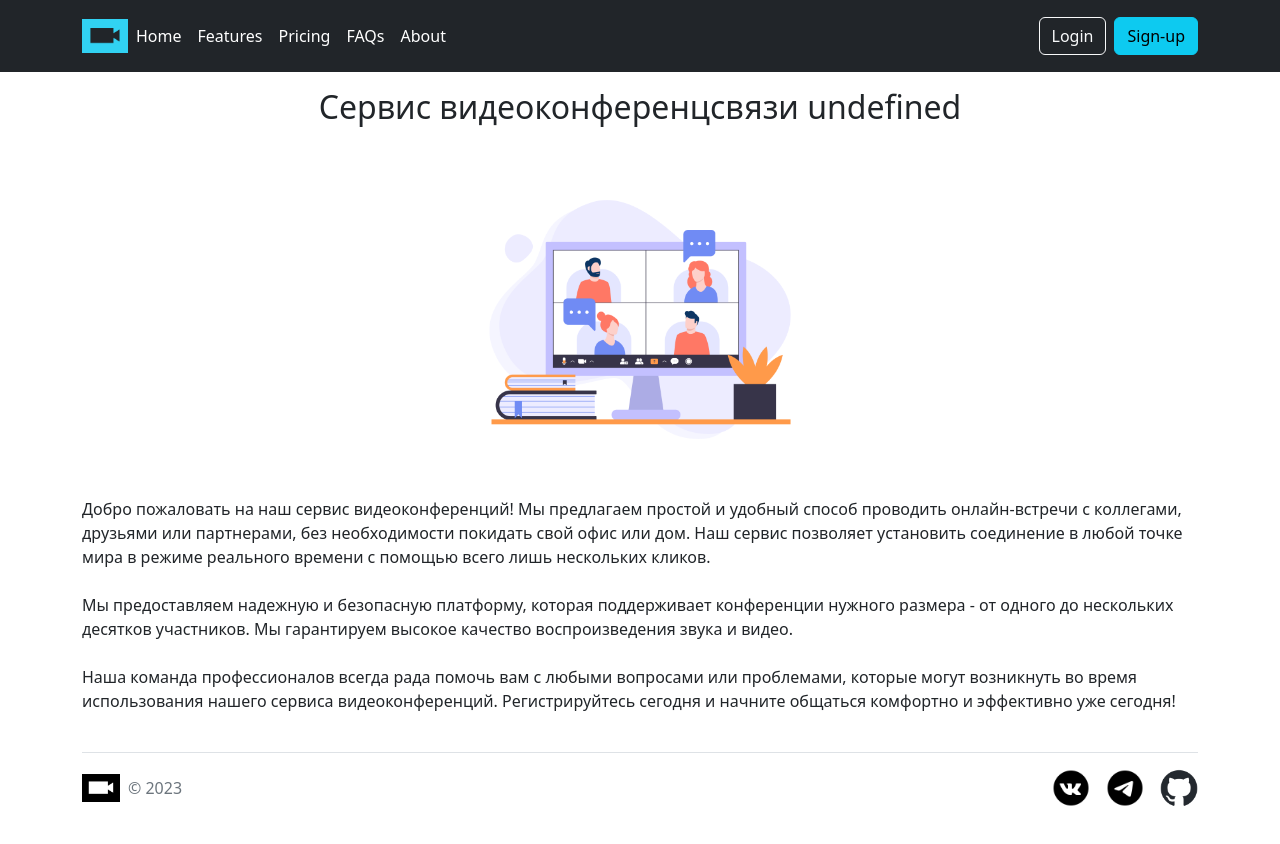
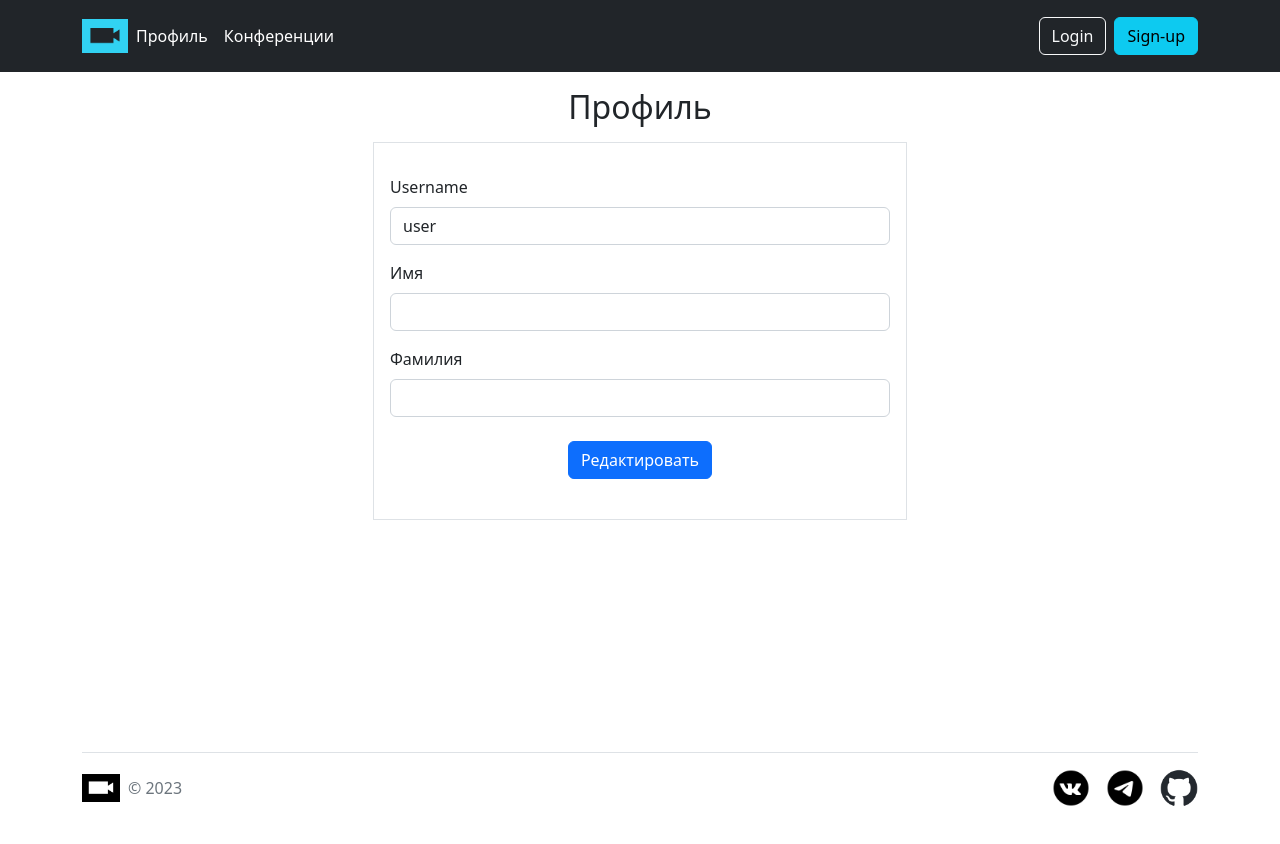
Before and after one commit to MatweyL/VideoConferenceFrontend, a React (Create React App) app: page / in a window 1280 px wide. Shown: the top 844 px of the page. Built offline with nearby package versions, Linux system fonts and the light colour scheme; the HTML template or start-up script is replaced by a standard one.

Commit message:
added custom base components such as ReadOnlyInput, LabeledInput

```diff
--- a/src/App.js
+++ b/src/App.js
@@ -7,6 +7,8 @@ import '../node_modules/bootstrap/dist/css/bootstrap.min.css';
 import './static/css/styles.css';
 import Login from "./components/pages/Login";
 import Main from "./components/pages/Main";
+import Register from "./components/pages/Register";
+import Profile from "./components/pages/Profile";
 
 function App() {
     const [fullPageMode, setFullPageMode] = useState(false);
@@ -14,7 +16,7 @@ function App() {
             <BasePage>
                 <Header></Header>
                 <Body fullPageMode={fullPageMode} setFullPageMode={setFullPageMode}>
-                    <Main/>
+                    <Profile/>
                 </Body>
                 <Footer></Footer>
             </BasePage>
--- /dev/null
+++ b/src/components/base/LabeledInput.js
@@ -0,0 +1,19 @@
+import React from "react";
+
+const LabeledInput = ({type, placeholder, inputLabel, value, readOnly, ...props}) => {
+
+    return (
+        <div className="input col-md-12">
+            <label className="labels mt-3 mb-2">{inputLabel}</label>
+            <input type={type}
+                   className="form-control"
+                   placeholder={placeholder}
+                   defaultValue={value}
+                   readOnly={readOnly}
+            />
+        </div>
+    );
+}
+
+
+export default LabeledInput;
--- /dev/null
+++ b/src/components/base/ReadOnlyInput.js
@@ -0,0 +1,11 @@
+import React from "react";
+
+const ReadOnlyInput = ({title, value, ...props}) => {
+    return (<div className="input col-md-12">
+        <label className="labels mt-3 mb-2">{title}</label>
+        <div className="form-control">{value}</div>
+    </div>);
+}
+
+
+export default ReadOnlyInput;
--- a/src/components/layouts/Header.js
+++ b/src/components/layouts/Header.js
@@ -11,11 +11,11 @@ const Header = (props) => {
                     </a>
 
                     <ul className="nav col-12 col-lg-auto me-lg-auto mb-2 justify-content-center mb-md-0">
-                        <li><a href="\#" className="nav-link px-2 text-white">Home</a></li>
-                        <li><a href="\#" className="nav-link px-2 text-white">Features</a></li>
-                        <li><a href="\#" className="nav-link px-2 text-white">Pricing</a></li>
-                        <li><a href="\#" className="nav-link px-2 text-white">FAQs</a></li>
-                        <li><a href="\#" className="nav-link px-2 text-white">About</a></li>
+                        <li><a href="\#" className="nav-link px-2 text-white">Профиль</a></li>
+                        <li><a href="\#" className="nav-link px-2 text-white">Конференции</a></li>
+                        {/*<li><a href="\#" className="nav-link px-2 text-white">Pricing</a></li>*/}
+                        {/*<li><a href="\#" className="nav-link px-2 text-white">FAQs</a></li>*/}
+                        {/*<li><a href="\#" className="nav-link px-2 text-white">About</a></li>*/}
                     </ul>
 
                     <div className="text-end">
--- a/src/components/pages/Main.js
+++ b/src/components/pages/Main.js
@@ -18,7 +18,7 @@ const Main = (props) => {
                     <br/><br/>
                    Мы предоставляем надежную и безопасную платформу, которая поддерживает конференции нужного размера - от одного до нескольких десятков участников. Мы гарантируем высокое качество воспроизведения звука и видео.
                     <br/><br/>
-                   Наша команда профессионалов всегда рада помочь вам с любыми вопросами или проблемами, которые могут возникнуть во время использования нашего сервиса видеоконференций. Регистрируйтесь сегодня и начните общаться комфортно и эффективно уже сегодня!
+                   Наша команда профессионалов всегда рада помочь вам с любыми вопросами или проблемами, которые могут возникнуть во время использования нашего сервиса видеоконференций. Регистрируйтесь сегодня и начните общаться комфортно и эффективно уже сейчас!
                </div>
             </CenteredBlock>
         </Wrapper>
--- a/src/components/pages/Profile.js
+++ b/src/components/pages/Profile.js
@@ -0,0 +1,30 @@
+import React from 'react';
+import CenteredBlock from "../base/CenteredBlock";
+import Wrapper from "../base/Wrapper";
+import PageTitle from "../base/PageTitle";
+import LabeledInput from "../base/LabeledInput";
+import ReadOnlyInput from "../base/ReadOnlyInput";
+
+const Profile = (props) => {
+    const pageTitle = `Профиль`;
+    return (
+        <Wrapper>
+            <PageTitle title={pageTitle}/>
+            <CenteredBlock>
+                <div className="border">
+                    <div className="col p-3">
+                        <ReadOnlyInput title="Username" value="user"/>
+                        <LabeledInput inputLabel="Имя" readOnly={true}/>
+                        <LabeledInput inputLabel="Фамилия" readOnly={true}/>
+                        <CenteredBlock>
+                            <button className="btn btn-primary m-4" type="button">Редактировать</button>
+                        </CenteredBlock>
+                    </div>
+                </div>
+
+            </CenteredBlock>
+        </Wrapper>
+    );
+}
+
+export default Profile;
--- a/src/components/pages/Register.js
+++ b/src/components/pages/Register.js
@@ -0,0 +1,40 @@
+import React from 'react';
+import CenteredBlock from "../base/CenteredBlock";
+import Wrapper from "../base/Wrapper";
+import PageTitle from "../base/PageTitle";
+
+const Register = (props) => {
+    const pageTitle = `Создание аккаунта в ${process.env.REACT_APP_SITE_NAME}`;
+    return (
+        <Wrapper>
+            <PageTitle title={pageTitle}/>
+            <CenteredBlock>
+                <form className="col-lg-6 col-md-6">
+                    <div className="form-outline mb-4">
+                        <label className="form-label" htmlFor="username">Имя пользователя</label>
+                        <input type="text" id="username" className="form-control" defaultValue="user" placeholder="Username "/>
+                    </div>
+
+                    <div className="form-outline mb-4">
+                        <label className="form-label" htmlFor="password">Пароль</label>
+                        <input type="password" id="password" className="form-control" defaultValue="user" placeholder="Password"/>
+                    </div>
+
+                    <div className="form-outline mb-4">
+                        <label className="form-label" htmlFor="password_confirmation">Пароль (повторно)</label>
+                        <input type="password" id="password_confirmation" className="form-control" defaultValue="user" placeholder="Password"/>
+                    </div>
+
+
+                    <div className="text-center">
+                        <button type="button" className="btn btn-primary btn-block mb-4">Создать аккаунт</button>
+
+                        <p>Есть аккаунт? <a href="/#">Войти</a></p>
+                    </div>
+                </form>
+            </CenteredBlock>
+        </Wrapper>
+    );
+}
+
+export default Register;
--- a/src/static/css/styles.css
+++ b/src/static/css/styles.css
@@ -19,3 +19,7 @@
     height: auto;
     margin: 10px;
 }
+
+.input {
+    min-width: 500px;
+}
```
